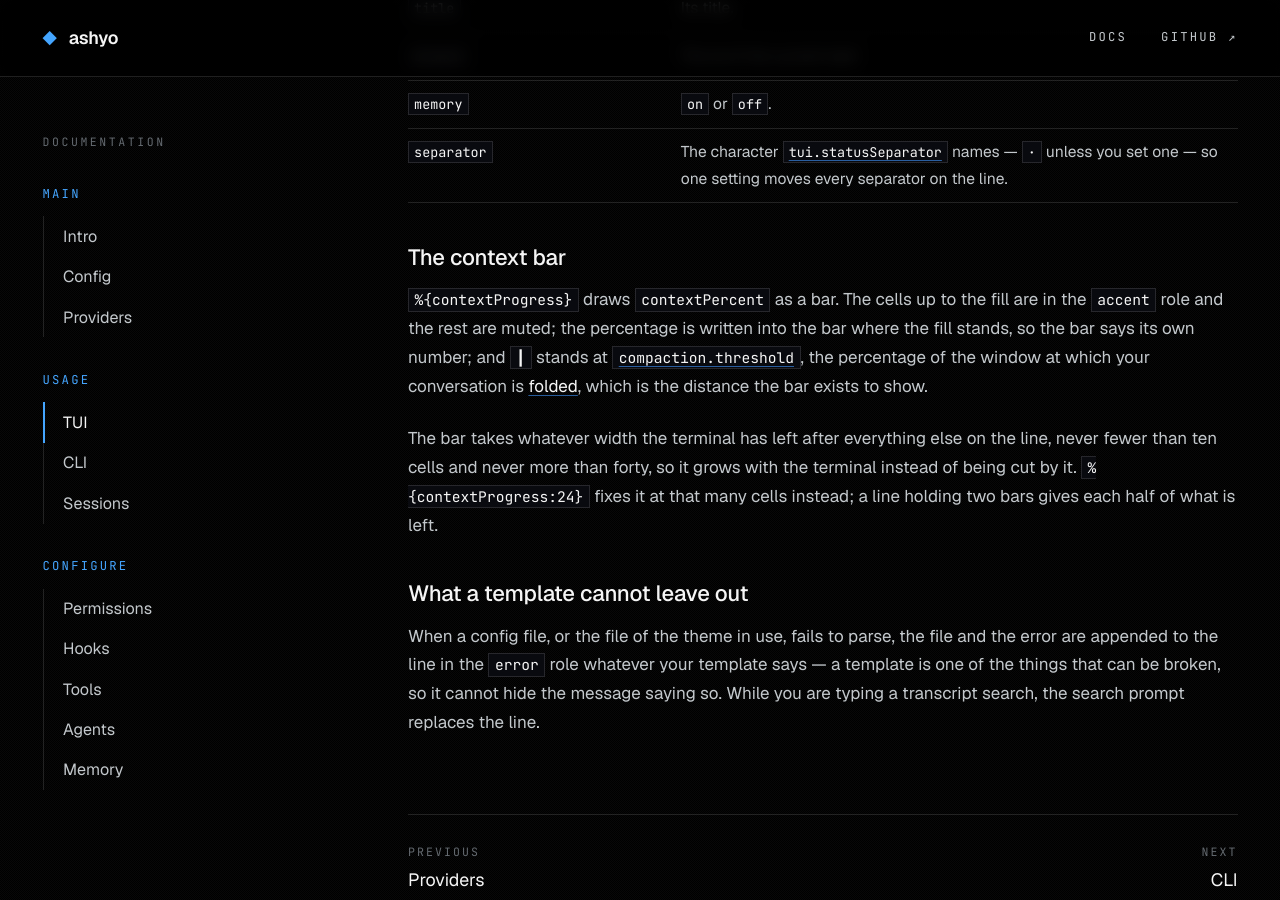
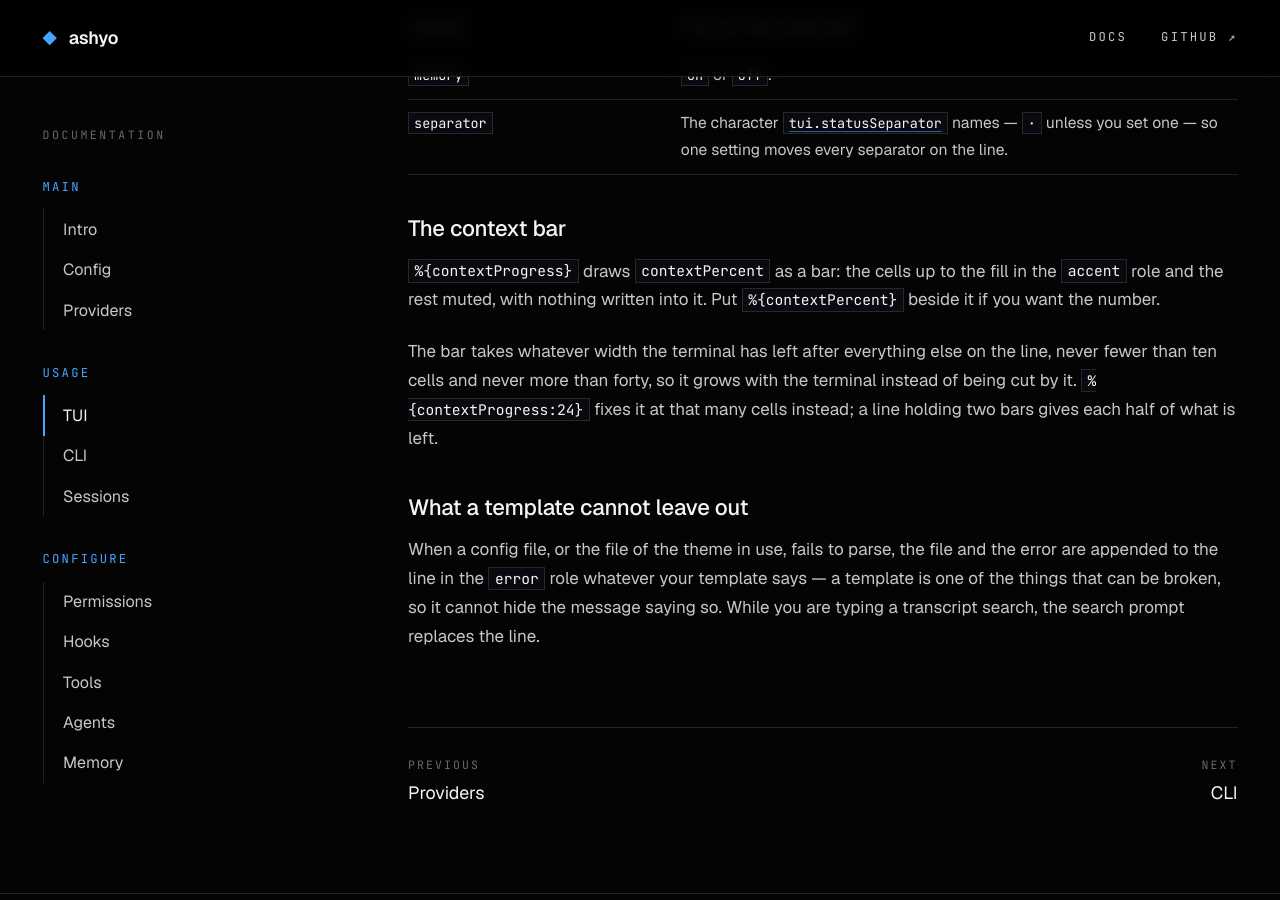
Before and after one commit to ashyo-ai/ashyo-ai.github.io, a Jekyll site: the page built from tui.html, in a window 1280 px wide and 900 px high, scrolled down 30194 px. Built offline with Jekyll 4.4.1, drawn with Linux system fonts in a browser that asks for light colours; some of the changed text lies outside the part shown.

Commit message:
feat(statusline): draw the bar as the fill alone

```diff
--- a/tui.html
+++ b/tui.html
@@ -275,10 +275,10 @@
 
 <h2 id="status-line">Status line</h2>
 <p>The status line is yours to write. <a href="config.html#schema"><code>tui.statusLine</code></a> is a template — literal text with placeholders in it — drawn once per frame and cut at the terminal's width with no mark. Write nothing and you get the default:</p>
-<pre class="terminal">~/code/go/ashyo · GPT 5.6 Luna · xhigh · advisor ready                            237.4k / 1m ─────────24%────────────────────┃───────</pre>
+<pre class="terminal">~/code/go/ashyo · GPT 5.6 Luna · xhigh · advisor ready                            237.4k / 1m ────────────────────────────────────────</pre>
 <p>which is this template:</p>
 <pre class="terminal">%{color:user %{projectDir}} %{color:muted %{separator}} %{color:accent %{modelName}}%{if:effort  %{color:muted %{separator}} %{effort}}%{if:advisor  %{color:muted %{separator}} advisor %{advisor}}%{if:mode  %{color:muted %{separator}} %{mode}}%{right}%{contextTokens} / %{contextMaxTokens} %{contextProgress}</pre>
-<p>Reading across: the project directory, in the theme's <code>user</code> blue; the model as the <a href="#model-catalog">catalog</a> names it, in the accent color; the <a href="#reasoning-effort">reasoning effort</a> your next request carries; the <a href="agents.html#advisor">advisor</a>'s state, when you have one; and <code>plan</code> when you are <a href="#plan-mode">planning</a> — each after a muted <a href="config.html#schema"><code>tui.statusSeparator</code></a>. Then, against the right edge: what the model read on its last answer — on a long turn, on its latest block — against the window it read into, and the same as a <a href="#status-line-bar">bar</a>, with <code>┃</code> standing where your conversation will be <a href="sessions.html#compaction">folded</a>. With no advisor and no plan the left part ends at the model.</p>
+<p>Reading across: the project directory, in the theme's <code>user</code> blue; the model as the <a href="#model-catalog">catalog</a> names it, in the accent color; the <a href="#reasoning-effort">reasoning effort</a> your next request carries; the <a href="agents.html#advisor">advisor</a>'s state, when you have one; and <code>plan</code> when you are <a href="#plan-mode">planning</a> — each after a muted <a href="config.html#schema"><code>tui.statusSeparator</code></a>. Then, against the right edge: what the model read on its last answer — on a long turn, on its latest block — against the window it read into, and the same as a <a href="#status-line-bar">bar</a>. With no advisor and no plan the left part ends at the model.</p>
 <p>The template lives in either <a href="config.html">config file</a>, the project's overriding your global one, and it is applied live like every other <code>tui</code> key: save the file and the next frame is drawn from it. A template that does not parse is a configuration error like any other — the line you were seeing stays, and the error names <code>tui.statusLine</code>, the column, and what is wrong with it.</p>
 
 <h3 id="status-line-syntax">Syntax</h3>
@@ -322,7 +322,7 @@
 </table>
 
 <h3 id="status-line-bar">The context bar</h3>
-<p><code>%{contextProgress}</code> draws <code>contextPercent</code> as a bar. The cells up to the fill are in the <code>accent</code> role and the rest are muted; the percentage is written into the bar where the fill stands, so the bar says its own number; and <code>┃</code> stands at <a href="config.html#schema"><code>compaction.threshold</code></a>, the percentage of the window at which your conversation is <a href="sessions.html#compaction">folded</a>, which is the distance the bar exists to show.</p>
+<p><code>%{contextProgress}</code> draws <code>contextPercent</code> as a bar: the cells up to the fill in the <code>accent</code> role and the rest muted, with nothing written into it. Put <code>%{contextPercent}</code> beside it if you want the number.</p>
 <p>The bar takes whatever width the terminal has left after everything else on the line, never fewer than ten cells and never more than forty, so it grows with the terminal instead of being cut by it. <code>%{contextProgress:24}</code> fixes it at that many cells instead; a line holding two bars gives each half of what is left.</p>
 
 <h3 id="status-line-errors">What a template cannot leave out</h3>
```
